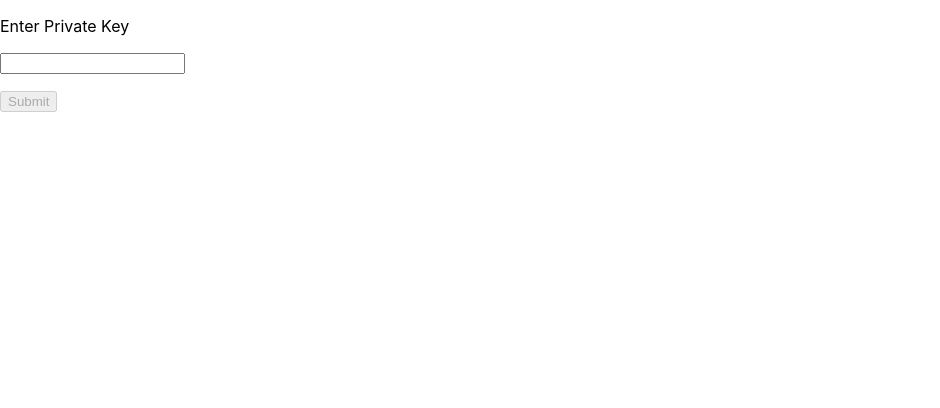
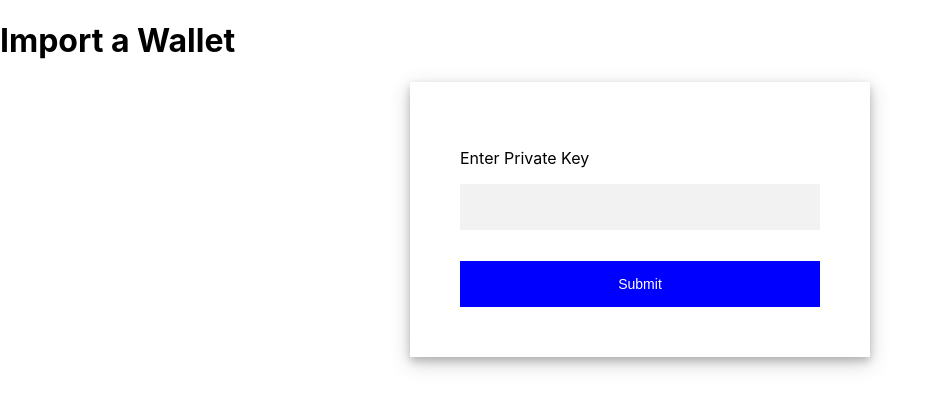
Before and after one commit to zijiahu/ethereum-wallet, a React (Create React App) app in the folder frontend/: page /login in a window 1280 px wide. Shown: the top 408 px of the page, without its empty margins (0-940 px from the left). Built offline with nearby package versions, Linux system fonts and the light colour scheme.

Commit message:
Add styling to Login page

```diff
--- /dev/null
+++ b/frontend/src/Login.css
@@ -0,0 +1,40 @@
+.form {
+    background: #ffffff;
+    max-width: 360px;
+    margin: 0 auto 100px;
+    padding: 50px;
+    box-shadow: 0 4px 8px 0 rgba(0, 0, 0, 0.2), 0 6px 20px 0 rgba(0, 0, 0, 0.19);
+}
+
+.form input {
+    outline: 0;
+    background: #f2f2f2;
+    width: 100%;
+    border: 0;
+    margin: 0 0 15px;
+    padding: 15px;
+    box-sizing: border-box;
+    font-size: 14px;
+  }
+
+.form button {
+    outline: 0;
+    background: blue;
+    width: 100%;
+    border: 0;
+    padding: 15px;
+    color: #ffffff;
+    font-size: 14px;
+    -webkit-transition: all 0.3 ease;
+    transition: all 0.3 ease;
+    cursor: pointer;
+  }
+.form button:hover,
+.form button:active,
+.form button:focus {
+    background: blue;
+    color: #ffffff;
+}
+.radio {
+    text-align: left;
+}
--- a/frontend/src/Login.js
+++ b/frontend/src/Login.js
@@ -1,6 +1,7 @@
 import React, {useState, useEffect} from 'react';
 import { useNavigate } from 'react-router-dom';
 import { Wallet } from 'alchemy-sdk';
+import './Login.css';
 
 function Login(){
     const [privateKey,setPrivateKey] = useState('');
@@ -15,11 +16,16 @@ function Login(){
     }
 
     return(
-        <form>
-            <p>Enter Private Key{' '}</p>
-            <p><input type="text" onChange={(e) => setPrivateKey(e.target.value)} /></p>
-            <button type="submit" disabled={privateKey === ''} onClick={handleOnClick}>Submit</button>
-        </form>
+        <div>
+            <h1>Import a Wallet</h1>
+            <div className="form">
+                <form className="import-wallet-form">
+                    <p>Enter Private Key{' '}</p>
+                    <p><input type="text" onChange={(e) => setPrivateKey(e.target.value)} /></p>
+                    <button type="submit" disabled={privateKey === ''} onClick={handleOnClick}>Submit</button>
+                </form>
+            </div>
+        </div>
     );
 }
 
```
